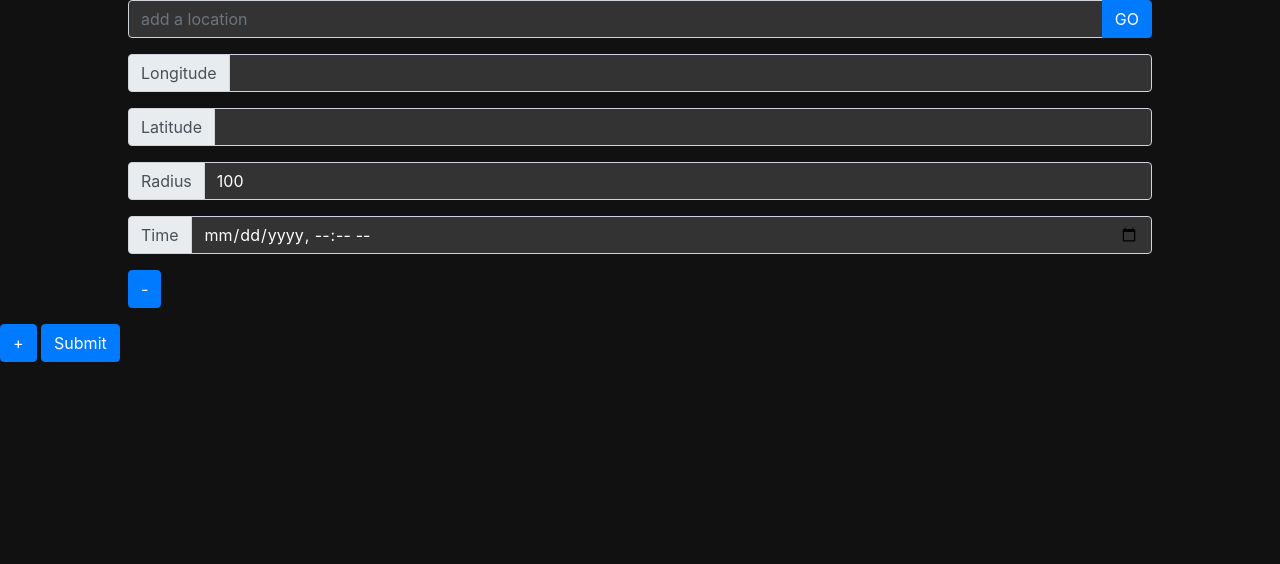
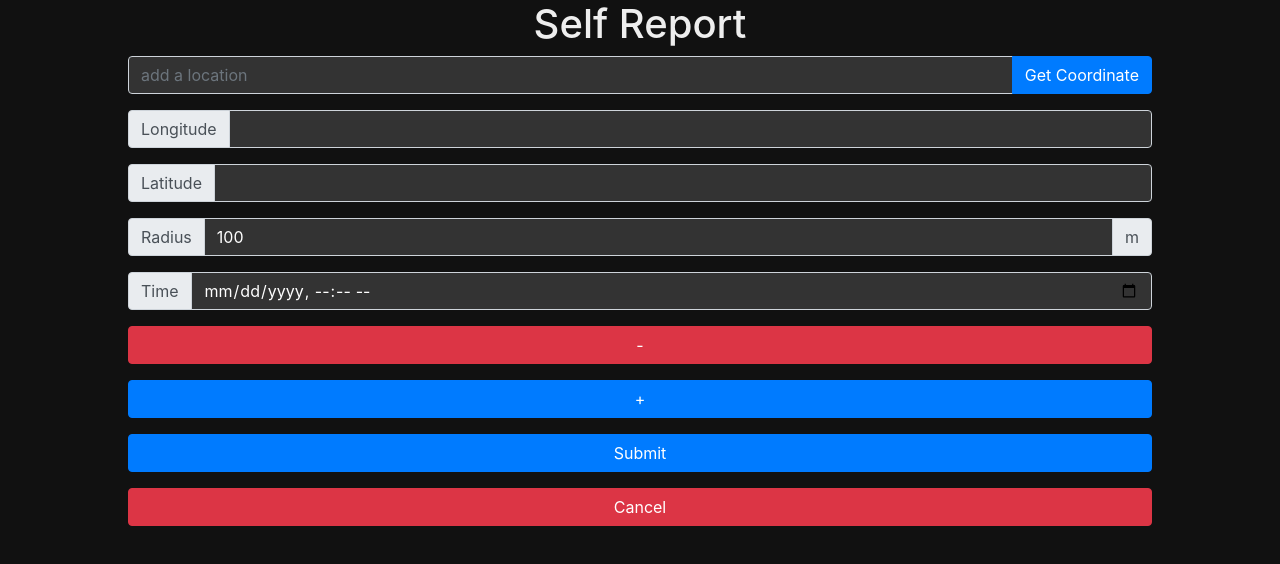
Before and after one commit to ZijiaZhang/2020VanHacks, a website: page public/add_location.html in a window 1280 px wide. Drawn offline with nearby package versions, Linux system fonts and the light colour scheme.

Commit message:
Fix style

```diff
--- a/public/add_location.html
+++ b/public/add_location.html
@@ -8,12 +8,13 @@
     <link rel="stylesheet" href="styles/add_location.css">
 </head>
 <body>
+<h1 style="text-align: center"> Self Report</h1>
 <div id="all-location" style="width: 100%;">
     <div class="li-container" style="width: 80%; margin-left: 10%">
         <div class="input-group mb-3" >
             <input name="location" type="text" placeholder="add a location" class="form-control"/>
                 <div class="input-group-append">
-                    <button onclick="get_location($(this).closest('.input-group').find('input[name=location]').val(), $(this).closest('.li-container').find('input[name=long]'), $(this).closest('.li-container').find('input[name=lat]'))" class="btn btn-primary">GO</button>
+                    <button onclick="get_location($(this).closest('.input-group').find('input[name=location]').val(), $(this).closest('.li-container').find('input[name=long]'), $(this).closest('.li-container').find('input[name=lat]'))" class="btn btn-primary">Get Coordinate</button>
                 </div>
         </div>
         <div class="input-group mb-3">
@@ -28,18 +29,26 @@
         <div class="input-group mb-3">
             <div class="input-group-prepend"> <label class="input-group-text"> Radius</label>  </div>
             <input name="radius" type="number" placeholder="" class="form-control" value="100"/>
+            <div class="input-group-append"> <label class="input-group-text"> m</label>  </div>
         </div>
         <div class="input-group mb-3">
             <div class="input-group-prepend"> <label class="input-group-text"> Time</label>  </div>
             <input name="time" type="datetime-local" placeholder="" class="form-control"/>
         </div>
         <div class="input-group mb-3">
-        <button onclick="get_location($(this).closest('div').remove())" class="btn btn-primary">-</button>
+        <button onclick="$(this).closest('.li-container').remove()" class="btn btn-danger" style="width: 100%">-</button>
         </div>
     </div>
 </div>
-<button class="btn btn-primary" onclick="add_row()">+</button>
-<button class="btn btn-primary" onclick="submit()">Submit</button>
+<div class="input-group mb-3">
+<button class="btn btn-primary" onclick="add_row()" style="width: 80%; margin-left: 10%">+</button>
+</div>
+<div class="input-group mb-3">
+<button class="btn btn-primary" onclick="submit()" style="width: 80%; margin-left: 10%">Submit</button>
+</div>
+<div class="input-group mb-3">
+    <button class="btn btn-danger" onclick="window.location.href = '/'" style="width: 80%; margin-left: 10%">Cancel</button>
+</div>
 </body>
 <script>
     document.body.setAttribute("data-theme","dark");
@@ -53,11 +62,11 @@
     }
 
     function add_row() {
-        document.getElementById("all-location").innerHTML += "<div class=\"li-container\" style=\"width: 80%; margin-left: 10%\">\n" +
+        document.getElementById("all-location").innerHTML += "    <div class=\"li-container\" style=\"width: 80%; margin-left: 10%\">\n" +
             "        <div class=\"input-group mb-3\" >\n" +
             "            <input name=\"location\" type=\"text\" placeholder=\"add a location\" class=\"form-control\"/>\n" +
             "                <div class=\"input-group-append\">\n" +
-            "                    <button onclick=\"get_location($(this).closest('.input-group').find('input[name=location]').val(), $(this).closest('.li-container').find('input[name=long]'), $(this).closest('.li-container').find('input[name=lat]'))\" class=\"btn btn-primary\">GO</button>\n" +
+            "                    <button onclick=\"get_location($(this).closest('.input-group').find('input[name=location]').val(), $(this).closest('.li-container').find('input[name=long]'), $(this).closest('.li-container').find('input[name=lat]'))\" class=\"btn btn-primary\">Get Coordinate</button>\n" +
             "                </div>\n" +
             "        </div>\n" +
             "        <div class=\"input-group mb-3\">\n" +
@@ -72,13 +81,14 @@
             "        <div class=\"input-group mb-3\">\n" +
             "            <div class=\"input-group-prepend\"> <label class=\"input-group-text\"> Radius</label>  </div>\n" +
             "            <input name=\"radius\" type=\"number\" placeholder=\"\" class=\"form-control\" value=\"100\"/>\n" +
+            "            <div class=\"input-group-append\"> <label class=\"input-group-text\"> m</label>  </div>\n" +
             "        </div>\n" +
             "        <div class=\"input-group mb-3\">\n" +
             "            <div class=\"input-group-prepend\"> <label class=\"input-group-text\"> Time</label>  </div>\n" +
             "            <input name=\"time\" type=\"datetime-local\" placeholder=\"\" class=\"form-control\"/>\n" +
             "        </div>\n" +
             "        <div class=\"input-group mb-3\">\n" +
-            "        <button onclick=\"get_location($(this).closest('div').remove())\" class=\"btn btn-primary\">-</button>\n" +
+            "        <button onclick=\"$(this).closest('.li-container').remove()\" class=\"btn btn-danger\" style=\"width: 100%\">-</button>\n" +
             "        </div>\n" +
             "    </div>";
     }
```
